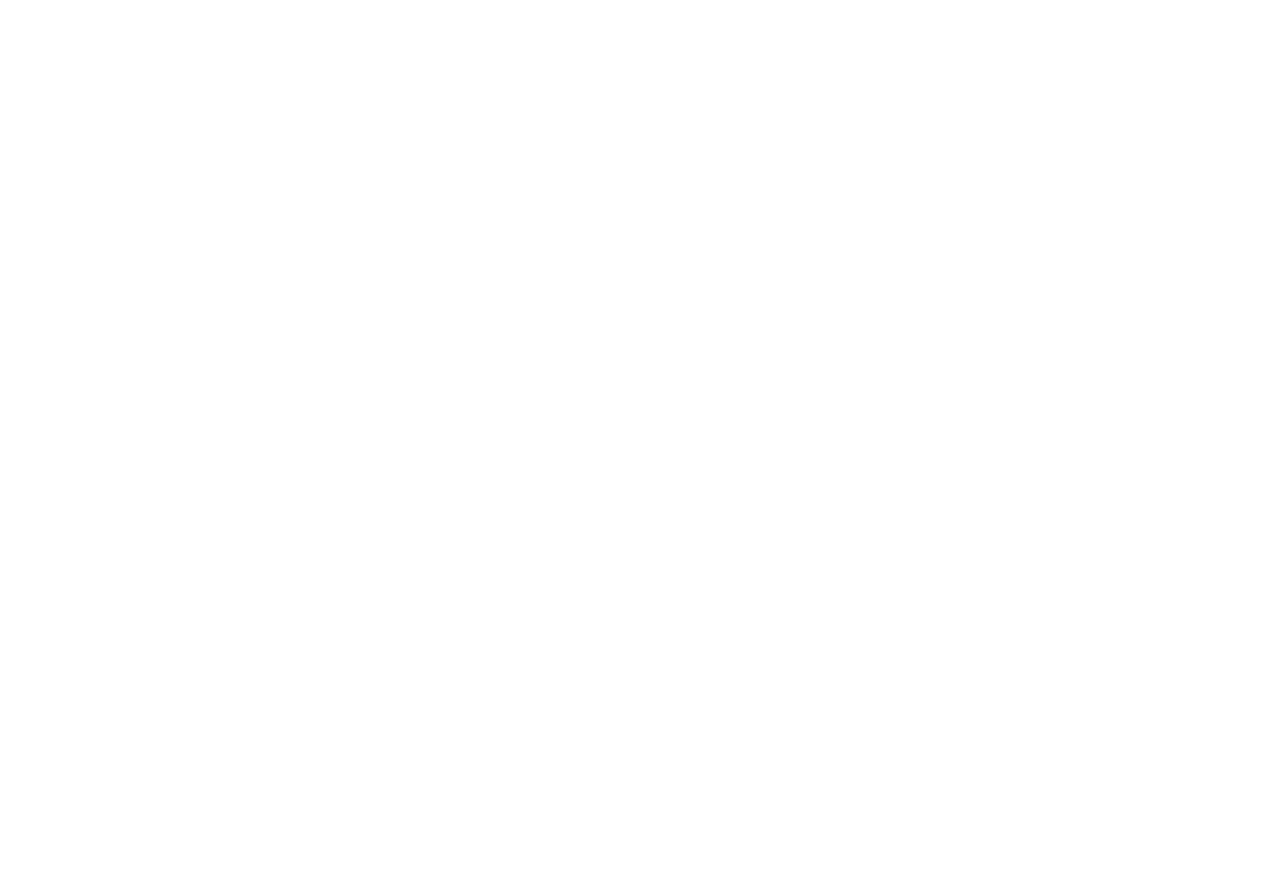
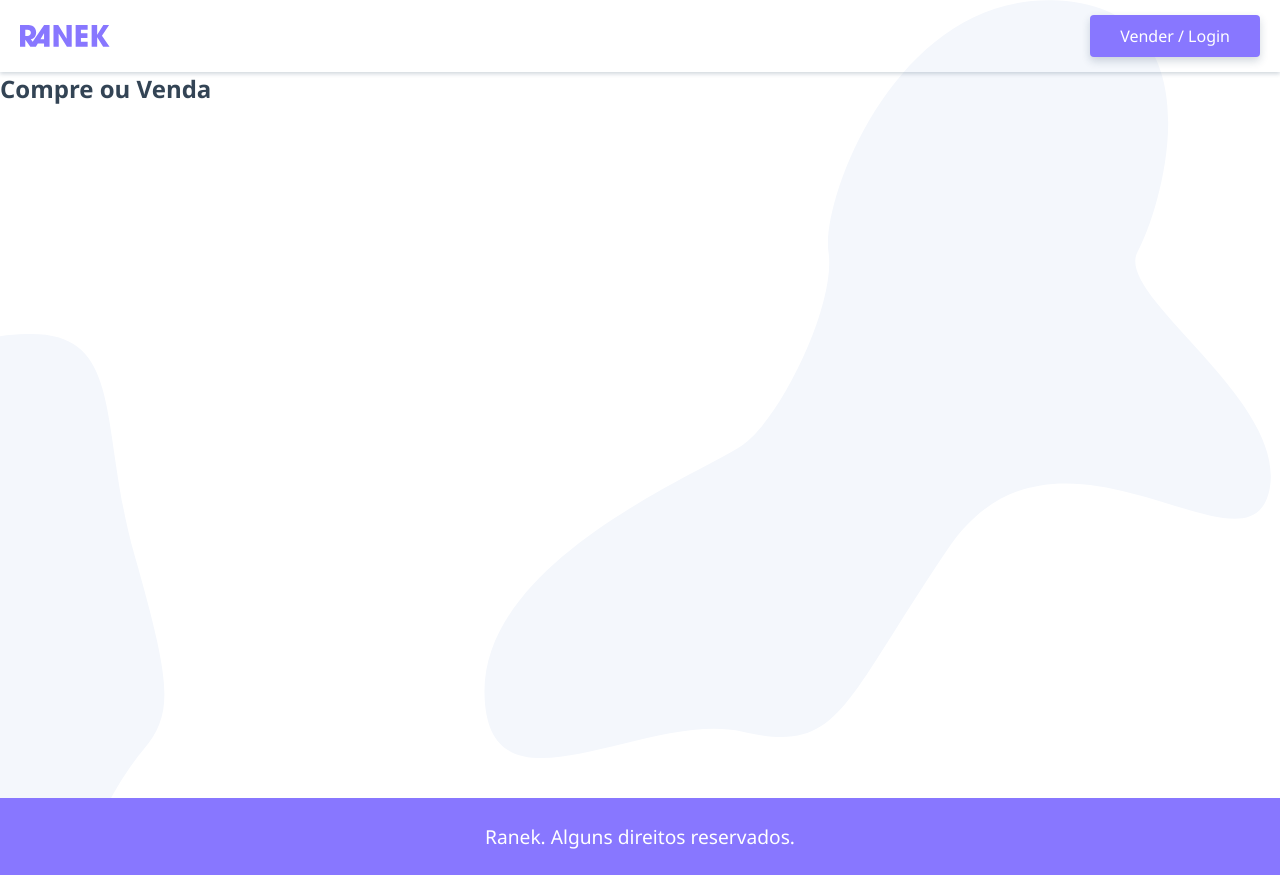
Before and after one commit to Nathan-P2/vue-ranek, a Vue app: page / in a window 1280 px wide. Before the commit the page ends 800 px from the top, so only its background shows below. Built offline with nearby package versions, Linux system fonts and the light colour scheme.

Commit message:
Implementação Header e Footer

```diff
--- a/src/App.vue
+++ b/src/App.vue
@@ -1,15 +1,88 @@
 <template>
-  <div>
-
+  <div id="app">
+    <Header />
+    <main>
+      <router-view></router-view>
+    </main>
+    <Footer />
   </div>
 </template>
 
 <script>
+import Header from "./components/Header.vue";
+import Footer from "./components/Footer.vue";
+
 export default {
-
-}
+  components: {
+    Header,
+    Footer
+  }
+};
 </script>
 
 <style>
+* {
+  box-sizing: border-box;
+}
 
+body,
+ul,
+li,
+h1,
+h2,
+p {
+  padding: 0px;
+  margin: 0px;
+}
+
+ul {
+  list-style: none;
+}
+
+body {
+  font-family: 'Segoe UI', Tahoma, Geneva, Verdana, sans-serif;
+  color: #345;
+  background: url('./assets/pattern.svg') repeat top;
+}
+
+a {
+  color: #345;
+  list-style: none;
+  text-decoration: none;
+}
+
+img {
+  max-width: 100%;
+  display: block;
+}
+
+.btn {
+  display: block;
+  padding: 10px 30px;
+  background: #87f;
+  border-radius: 4px;
+  color: #fff;
+  text-align: center;
+  font-size: 1rem;
+  box-shadow: 0 4px 8px rgba(30, 60, 90, 0.2);
+  transition: all 0.3s;
+  border: none;
+  font-family: 'Segoe UI', Tahoma, Geneva, Verdana, sans-serif;
+  cursor: pointer;
+}
+
+.btn:hover {
+  background: #65d;
+  transform: scale(1.1);
+}
+
+#app {
+  display: flex;
+  flex-direction: column;
+  min-height: 100vh;
+}
+
+main {
+  flex: 1;
+}
 </style>
--- /dev/null
+++ b/src/components/Footer.vue
@@ -0,0 +1,23 @@
+<template>
+  <footer>
+    <p>Ranek. Alguns direitos reservados.</p>
+  </footer>
+</template>
+
+<script>
+export default {
+  name: "Footer"
+};
+</script>
+
+<style scoped>
+footer {
+  background: #87f;
+  padding: 25px 0;
+  text-align: center;
+  font-size: 1.2rem;
+  color: #fff;
+  position: relative;
+  top: 75px;
+}
+</style>
--- /dev/null
+++ b/src/components/Header.vue
@@ -0,0 +1,36 @@
+<template>
+  <header>
+    <nav>
+      <router-link to="/" class="logo">
+        <img src="@/assets/ranek.svg" alt="Renek" />
+      </router-link>
+      <router-link to="/login" class="btn">
+        Vender / Login
+      </router-link>
+    </nav>
+  </header>
+</template>
+
+<script>
+export default {
+  name: "Header"
+};
+</script>
+
+<style scoped>
+nav {
+  display: flex;
+  align-items: center;
+  justify-content: space-between;
+  padding: 15px 20px;
+  box-shadow: 0 2px 4px rgba(30, 60, 90, 0.2);
+}
+
+.logo {
+  padding: 10px 0;
+}
+
+.logo img {
+  width: 90px;
+}
+</style>
--- a/src/views/Home.vue
+++ b/src/views/Home.vue
@@ -1,15 +1,11 @@
 <template>
-  <div>
-
-  </div>
+  <section>
+    <h1>Compre ou Venda</h1>
+  </section>
 </template>
 
 <script>
-export default {
-
-}
+export default {};
 </script>
 
-<style scoped>
-
-</style>
+<style scoped></style>
```
Also changed, not shown: package.json (+12 -2 lines), src/main.js (+9 -7 lines), src/router/index.js (+11 -11 lines), src/store/index.js (+8 -12 lines), .eslintrc.js (added), src/assets/logo.png (deleted), src/components/ProdutosBuscar.vue (added), 1 other file (tests, documents, lock files or other folders).
